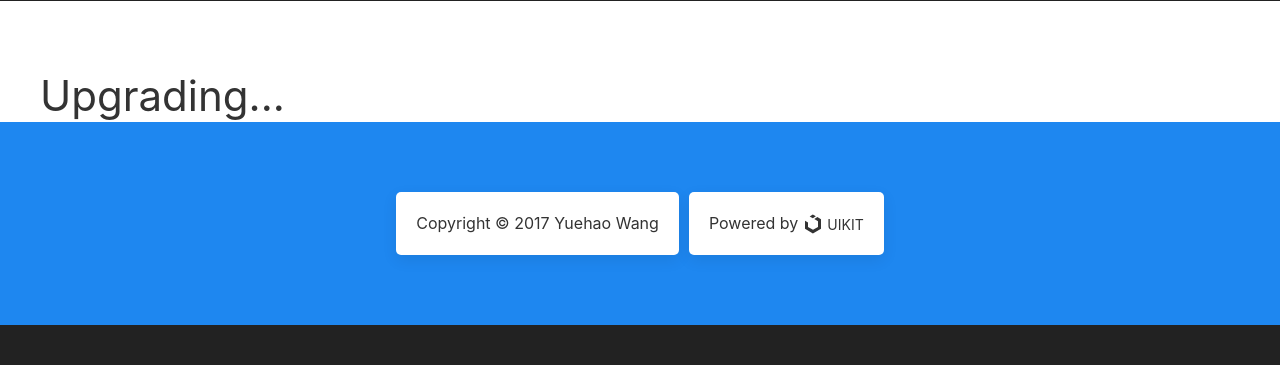
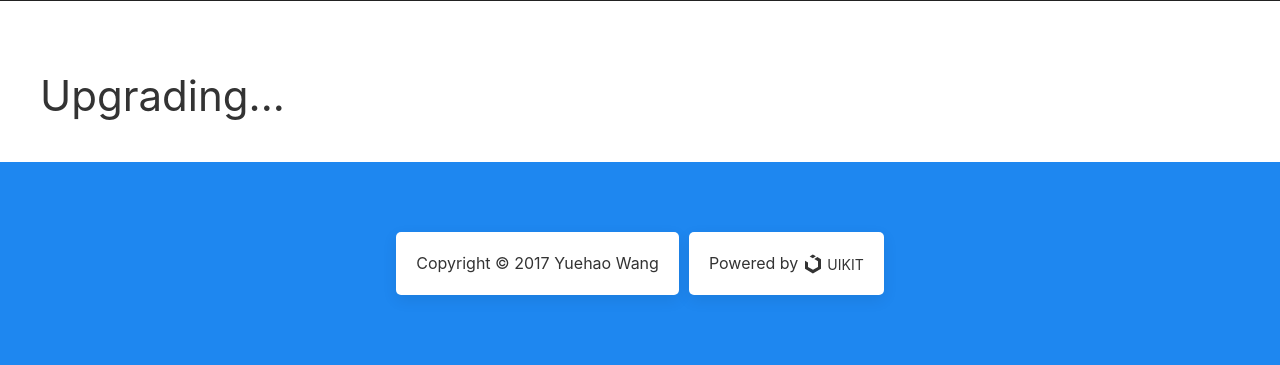
Before and after one commit to yuehaowang/yuehaolab.com, a Python web app: template templates/index.html in a window 1280 px wide. Shown: the part 585-950 px from the top of the page. Before the commit the page ends 910 px from the top, so only its background shows below. Run offline with Jinja, Linux system fonts and the light colour scheme; the template is opened without the code that fills it, so the values that code supplies are empty.

Commit message:
Adjust the padding between content and footer.

```diff
--- a/static/css/common.css
+++ b/static/css/common.css
@@ -39,7 +39,7 @@ html, body {
 
 
 #content {
-	padding-bottom: 203px;
+	padding-bottom: 243px;
 	margin-bottom: 0px;
 }
 
```
